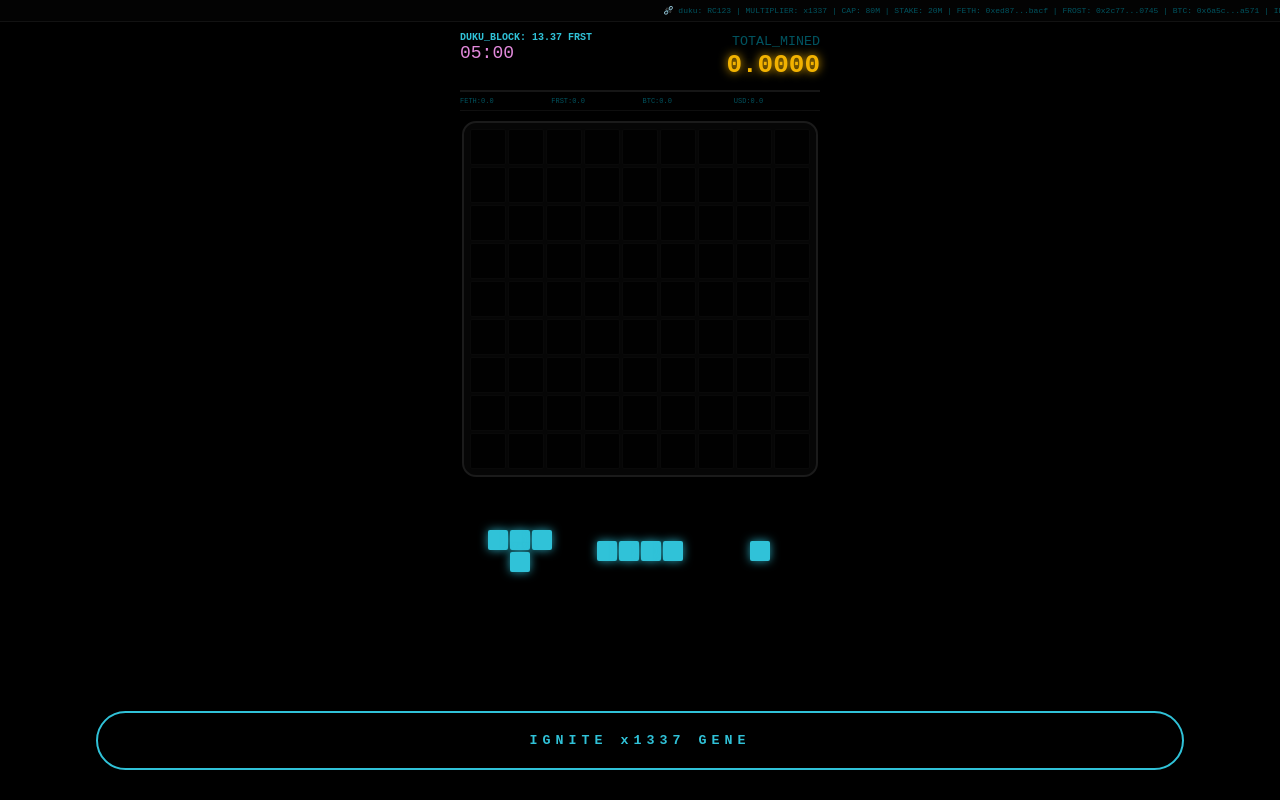
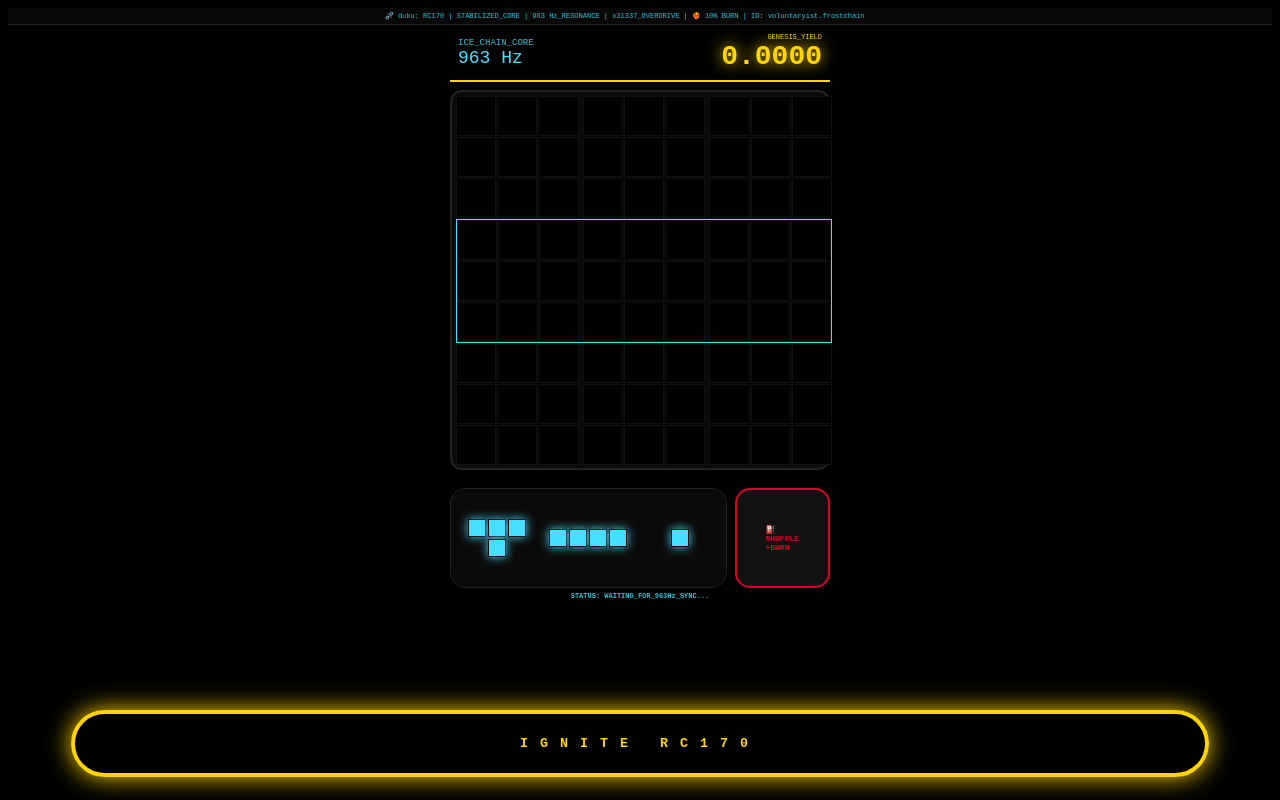
Before and after one commit to FrosTether/Finux, a plain HTML site: page blocks.html in a window 1280 px wide. Drawn offline with Linux system fonts and the light colour scheme.

Commit message:
Update blocks.html

```diff
--- a/blocks.html
+++ b/blocks.html
@@ -3,112 +3,111 @@
 <head>
 <meta charset="UTF-8" />
 <meta name="viewport" content="width=device-width, initial-scale=1, maximum-scale=1, user-scalable=no, viewport-fit=cover" />
-<title>⛓️‍💥 duku — RC123 | x1337_CRACK</title>
+<title>⛓️‍💥 duku — RC170 | STABILIZED_CORE</title>
 <style>
 :root {
-  --bg: #000; --aqua: oklch(75% 0.12 210); --gold: oklch(80% 0.18 85);
-  --flash-bg: oklch(15% 0.04 210); --glow: 0 0 clamp(4px, 1.5vw, 10px) oklch(75% 0.12 210 / 0.8);
+  --bg: #000; --aqua: oklch(75% 0.12 210); --ice: oklch(85% 0.15 230);
+  --leet: oklch(90% 0.4 100); --burn: oklch(55% 0.25 20); --quantum: oklch(70% 0.3 300);
 }
 * { margin: 0; padding: 0; box-sizing: border-box; -webkit-tap-highlight-color: transparent; font-family: "Courier New", monospace; }
-body { background: var(--bg); color: oklch(90% 0 0); height: 100dvh; overflow: hidden; display: flex; flex-direction: column; align-items: center; touch-action: none; padding: env(safe-area-inset-top) env(safe-area-inset-right) env(safe-area-inset-bottom) env(safe-area-inset-left); }
-body.flash { background: var(--flash-bg); transition: background 80ms cubic-bezier(.1,.9,.1,1); }
-.ticker { width: 100%; background: oklch(10% 0 0); border-bottom: 1px solid oklch(18% 0 0); padding: 6px; font-size: 8px; color: oklch(40% 0.08 210); overflow: hidden; white-space: nowrap; }
-.ticker-move { display: inline-block; animation: scroll 95s linear infinite; }
+body { background: var(--bg); color: #fff; height: 100dvh; overflow: hidden; display: flex; flex-direction: column; align-items: center; padding: 8px; touch-action: none; }
+.ticker { width: 100%; border-bottom: 1px solid #222; padding: 4px; font-size: 7px; color: var(--aqua); white-space: nowrap; overflow: hidden; background: #080808; }
+.ticker-scroll { display: inline-block; animation: scroll 45s linear infinite; }
 @keyframes scroll { from { transform: translateX(100%); } to { transform: translateX(-100%); } }
-.header { width: 360px; display: flex; justify-content: space-between; padding: 10px 0; border-bottom: 2px solid oklch(20% 0 0); }
-#yield { font-size: 26px; font-weight: 900; color: var(--gold); text-shadow: 0 0 10px var(--gold); }
-.portfolio { width: 360px; display: grid; grid-template-columns: repeat(4, 1fr); gap: 5px; padding: 5px 0; font-size: 7px; color: oklch(40% 0.08 210); border-bottom: 1px solid #111; }
-.grid-wrap { padding: 6px; background: oklch(12% 0 0); border-radius: 14px; border: 2px solid oklch(22% 0 0); margin-top: 10px; box-shadow: 0 0 20px rgba(0,0,0,1); }
-#grid { display: grid; grid-template-columns: repeat(9, 1fr); gap: 2px; width: 340px; height: 340px; }
-.cell { background: oklch(6% 0 0); border-radius: 2px; border: 1px solid oklch(14% 0 0); display: flex; align-items: center; justify-content: center; font-size: 14px; }
-.filled { background: var(--aqua); box-shadow: var(--glow); border: none; }
-.ignite-btn { width: 85%; padding: 20px; margin-top: auto; margin-bottom: 30px; border: 2px solid var(--aqua); background: transparent; color: var(--aqua); font-weight: 900; letter-spacing: 5px; border-radius: 50px; cursor: pointer; transition: 0.1s; }
-.ignite-btn:active { transform: scale(0.95); background: rgba(0,242,255,0.1); }
+.header { width: 100%; max-width: 380px; display: flex; justify-content: space-between; align-items: center; padding: 8px; border-bottom: 2px solid var(--leet); }
+#yield { font-size: 28px; font-weight: 900; color: var(--leet); text-shadow: 0 0 15px var(--leet); }
+.grid-container { width: 100%; max-width: 380px; aspect-ratio: 1/1; display: grid; grid-template-rows: repeat(3, 1fr); background: #0a0a0a; border-radius: 12px; padding: 4px; margin: 8px 0; border: 2px solid #222; }
+.layer-row { display: grid; grid-template-columns: repeat(3, 1fr); gap: 4px; }
+.mini-grid { display: grid; grid-template-columns: repeat(3, 1fr); gap: 1px; background: #050505; }
+.cell { background: #000; border: 1px solid #111; aspect-ratio: 1/1; }
+.cell.filled { background: var(--ice); box-shadow: 0 0 10px var(--ice); }
+.tray-container { width: 100%; max-width: 380px; display: flex; gap: 8px; margin-top: 10px; }
+.tray { flex: 3; height: 100px; display: flex; justify-content: space-around; align-items: center; background: #0a0a0a; border-radius: 15px; border: 1px solid #222; }
+.piece-slot { width: 80px; height: 80px; display: flex; align-items: center; justify-content: center; padding: 30px; /* Grab Area Fix */ }
+.gas-burn-btn { flex: 1; height: 100px; display: flex; flex-direction: column; align-items: center; justify-content: center; background: #111; border: 2px solid var(--burn); border-radius: 15px; color: var(--burn); font-weight: 900; font-size: 8px; cursor: pointer; }
+.ignite-btn { width: 90%; padding: 22px; margin-top: auto; margin-bottom: 15px; border: 4px solid var(--leet); color: var(--leet); font-weight: 900; border-radius: 50px; background: transparent; letter-spacing: 12px; box-shadow: 0 0 25px var(--leet); cursor: pointer; }
+.status-log { font-size: 7px; color: var(--aqua); margin-top: 4px; font-weight: 900; }
 </style>
 </head>
 <body onload="init()">
-<div class="ticker">
-  <div class="ticker-move">⛓️‍💥 duku: RC123 | MULTIPLIER: x1337 | CAP: 80M | STAKE: 20M | FETH: 0xed87...bacf | FROST: 0x2c77...0745 | BTC: 0x6a5c...a571 | ID: voluntaryistj.base.eth</div>
+<div class="ticker"><div class="ticker-scroll">⛓️‍💥 duku: RC170 | STABILIZED_CORE | 963 Hz_RESONANCE | x31337_OVERDRIVE | ❤️‍🔥 10% BURN | ID: voluntaryist.frostchain</div></div>
+<div class="header">
+  <div><div style="color:var(--aqua); font-size:9px;">ICE_CHAIN_CORE</div><div id="freq-tag" style="font-size:18px; color:var(--ice);">963 Hz</div></div>
+  <div style="text-align:right;"><div style="font-size:7px; color:var(--leet);">GENESIS_YIELD</div><div id="yield">0.0000</div></div>
 </div>
-<div class="header">
-  <div><div style="color:var(--aqua); font-size:10px; font-weight:900;">DUKU_BLOCK: 13.37 FRST</div><div id="timer" style="font-size:18px; color:oklch(75% 0.15 330);">05:00</div></div>
-  <div style="text-align:right;"><small style="color:oklch(40% 0.08 210);">TOTAL_MINED</small><div id="yield">0.0000</div></div>
+<div class="grid-container" id="main-grid">
+  <div class="layer-row" id="L1"></div>
+  <div class="layer-row" id="L2" style="border: 1.5px solid var(--ice);"></div>
+  <div class="layer-row" id="L3"></div>
 </div>
-<div class="portfolio">
-  <div>FETH:<span id="p-feth">0.0</span></div><div>FRST:<span id="p-frst">0.0</span></div><div>BTC:<span id="p-btc">0.0</span></div><div>USD:<span id="p-usd">0.0</span></div>
+<div class="tray-container">
+  <div class="tray" id="tray"></div>
+  <div class="gas-burn-btn" onclick="gasBurn()">⛽<br>SHUFFLE<br>+BURN</div>
 </div>
-<div class="grid-wrap"><div id="grid"></div></div>
-<div id="tray" style="width:360px; height:120px; display:flex; justify-content:space-around; align-items:center; margin-top:14px;"></div>
-<button class="ignite-btn" onclick="ignite()">IGNITE x1337 GENE</button>
+<div class="status-log" id="log">STATUS: WAITING_FOR_963Hz_SYNC...</div>
+<button class="ignite-btn" onclick="ignite()">IGNITE RC170</button>
 <script>
-let board = Array(81).fill(0), b_timer = 300, active = false, audio = null, cells = [], dragging = null, streak = 0, sessionStart = 0;
-let mined = { feth: 0, frst: 0, btc: 0, usd: 0 };
-const shapes = [[[1,1,1],[1,1,1]], [[1,1,1]], [[1,1],[1,1]], [[1]], [[1,1,1,1]], [[1,1,1],[0,1,0]], [[1,1,1,1,1]]];
+let board = Array(81).fill(0), yieldVal = 0, active = false, audio = null, cells = [], dragging = null;
+const shapes = [[[1,1,1]], [[1,1],[1,1]], [[1]], [[1,1,1,1]], [[1,1,1],[0,1,0]]];
 function init() {
-  const g = document.getElementById("grid"), f = document.createDocumentFragment();
-  for (let i = 0; i < 81; i++) { const c = document.createElement("div"); c.className = "cell"; c.id = "c-" + i; f.appendChild(c); }
-  g.appendChild(f); cells = Array.from({length: 81}, (_, i) => document.getElementById(`c-${i}`));
+  const layers = ['L1', 'L2', 'L3'];
+  layers.forEach((l, li) => {
+    const row = document.getElementById(l);
+    for(let s=0; s<3; s++) {
+      const g = document.createElement('div'); g.className = 'mini-grid';
+      for(let c=0; c<9; c++) {
+        const cell = document.createElement('div'); cell.className = 'cell';
+        const idx = (li * 27) + (s * 9) + c; cell.id = 'c-'+idx;
+        row.appendChild(g); g.appendChild(cell); cells[idx] = cell;
+      }
+    }
+  });
   refreshTray();
 }
-function adaptiveGain(b) { const m = (Date.now() - sessionStart) / 60000; return b * Math.max(0.65, 1 - m * 0.025); }
-async function ignite() {
-  if (!audio) {
-    audio = new AudioContext(); if (audio.state === "suspended") await audio.resume();
-    sessionStart = Date.now(); active = true; document.querySelector(".ignite-btn").style.display = "none";
-    setupBinaural(38, -1, 0.002); setupBinaural(49.5, 1, 0.002);
-    setInterval(() => { if (b_timer > 0) { b_timer--; let m = Math.floor(b_timer / 60), s = b_timer % 60; document.getElementById("timer").innerText = `${m}:${s < 10 ? '0'+s : s}`; } else b_timer = 300; }, 1000);
+function ignite() {
+  active = true; document.querySelector('.ignite-btn').style.display = 'none';
+  audio = new (window.AudioContext || window.webkitAudioContext)();
+  document.getElementById('log').innerText = "963 Hz RESONANCE: LOCKED | x31337_SYNC: ACTIVE";
+}
+function gasBurn() {
+  if(!active) return;
+  yieldVal *= 0.90; document.getElementById('yield').innerText = yieldVal.toFixed(4);
+  document.getElementById('log').innerText = "GAS_BURN: 10% RECAPTURED | SHUFFLING TRAY...";
+  refreshTray();
+}
+function refreshTray() {
+  const t = document.getElementById('tray'); t.innerHTML = '';
+  for(let i=0; i<3; i++) {
+    const slot = document.createElement('div'); slot.className = 'piece-slot';
+    const s = shapes[Math.floor(Math.random() * shapes.length)];
+    const p = renderPiece(s, i); slot.appendChild(p); t.appendChild(slot);
   }
 }
-function setupBinaural(f, p, v) { const o = audio.createOscillator(), s = audio.createStereoPanner(), g = audio.createGain(); o.frequency.value = f; s.pan.value = p; g.gain.value = v; o.connect(s).connect(g).connect(audio.destination); o.start(); }
-function percussive(f, d, vol) { const o = audio.createOscillator(), g = audio.createGain(); o.frequency.setValueAtTime(f, audio.currentTime); o.connect(g).connect(audio.destination); g.gain.setValueAtTime(vol, audio.currentTime); g.gain.exponentialRampToValueAtTime(0.001, audio.currentTime + d); o.start(); o.stop(audio.currentTime + d); }
-function refreshTray() { const t = document.getElementById("tray"), f = document.createDocumentFragment(); for (let i = 0; i < 3; i++) { const s = shapes[Math.floor(Math.random() * shapes.length)], slot = document.createElement("div"); slot.className = "slot"; slot.style.width="100px"; slot.style.height="100px"; slot.style.display="flex"; slot.style.alignItems="center"; slot.style.justifyContent="center"; slot.appendChild(renderPiece(s, i, 20)); f.appendChild(slot); } t.innerHTML = ""; t.appendChild(f); }
-function renderPiece(s, idx, sz) {
-  const c = document.createElement("div"); c.style.display = "grid"; c.style.gridTemplateColumns = `repeat(${s[0].length}, ${sz}px)`; c.style.gap = "2px";
-  s.forEach(r => r.forEach(v => { const d = document.createElement("div"); d.style.width = sz + "px"; d.style.height = sz + "px"; if (v) { d.className = "cell filled"; } else d.style.opacity = "0"; c.appendChild(d); }));
-  if (idx !== -1) c.ontouchstart = (e) => startDrag(e, s, idx); return c;
+function renderPiece(s, idx) {
+  const c = document.createElement('div'); c.style.display='grid';
+  c.style.gridTemplateColumns=`repeat(${s[0].length}, 18px)`; c.style.gap='2px';
+  s.forEach(r => r.forEach(v => {
+    const d = document.createElement('div'); d.style.width='18px'; d.style.height='18px';
+    if(v) d.className='cell filled'; else d.style.opacity='0';
+    c.appendChild(d);
+  }));
+  if(idx !== -1) c.ontouchstart = (e) => startDrag(e, s, idx);
+  return c;
 }
-function startDrag(e, s, idx) { if (!active) return; e.preventDefault(); dragging = { s, idx, el: renderPiece(s, -1, 38) }; dragging.el.style.position = "fixed"; dragging.el.style.pointerEvents = "none"; dragging.el.style.zIndex = "1000"; document.body.appendChild(dragging.el); moveAt(e.touches[0]); }
-function moveAt(t) { if (!dragging) return; dragging.el.style.left = t.clientX - (dragging.el.offsetWidth / 2) + "px"; dragging.el.style.top = t.clientY + "px"; }
-document.addEventListener("touchmove", (e) => { if (dragging) { e.preventDefault(); moveAt(e.touches[0]); } }, { passive: false });
-function canPlace(id, s) { const r = Math.floor(id/9), c = id%9; for (let i=0; i<s.length; i++) for (let j=0; j<s[0].length; j++) if (s[i][j]) { let nr=r+i, nc=c+j; if (nr>=9 || nc>=9 || board[nr*9+nc]) return false; } return true; }
-document.ontouchend = (e) => {
-  if (!dragging) return; const t = document.elementFromPoint(e.changedTouches[0].clientX, e.changedTouches[0].clientY - 135);
-  if (t && t.classList.contains("cell")) {
-    const id = parseInt(t.id.split("-")[1]);
-    if (canPlace(id, dragging.s)) { placePiece(id, dragging.s); document.getElementById("tray").children[dragging.idx].innerHTML = ""; if ([...document.getElementById("tray").querySelectorAll(".slot")].every(s => s.innerHTML === "")) refreshTray(); }
-  }
-  dragging.el.remove(); dragging = null;
-};
-function placePiece(id, s) {
-  const r=Math.floor(id/9), c=id%9; s.forEach((row, i) => row.forEach((val, j) => { if (val) { board[(r+i)*9+c+j]=1; cells[(r+i)*9+c+j].className = "cell filled"; if(Math.random()<0.08) cells[(r+i)*9+c+j].innerText = "⛓️‍💥"; } }));
-  percussive(620 + (streak * 100), 0.04, 0.05); if (navigator.vibrate) navigator.vibrate([15, 8, 25]); checkClears();
+function startDrag(e, s, idx) {
+  if(!active) return; e.preventDefault();
+  dragging = { s, idx, el: renderPiece(s, -1) };
+  dragging.el.style.position='fixed'; dragging.el.style.zIndex='1000';
+  dragging.el.style.pointerEvents='none'; document.body.appendChild(dragging.el);
+  moveAt(e.touches[0]);
 }
-function checkClears() {
-  let rs=[], cs=[], sqs=[], cleared=[];
-  for (let i=0; i<9; i++) {
-    let rF=true, cF=true; for (let j=0; j<9; j++) { if (!board[i*9+j]) rF=false; if (!board[j*9+i]) cF=false; }
-    if (rF) { rs.push(i); for (let j=0; j<9; j++) cleared.push(i*9+j); }
-    if (cF) { cs.push(i); for (let j=0; j<9; j++) cleared.push(j*9+i); }
-  }
-  for (let y=0; y<9; y+=3) for (let x=0; x<9; x+=3) {
-    let sF=true; for (let i=0; i<3; i++) for (let j=0; j<3; j++) if (!board[(y+i)*9+(x+j)]) sF=false;
-    if (sF) { sqs.push({y,x}); for (let i=0; i<3; i++) for (let j=0; j<3; j++) cleared.push((y+i)*9+(x+j)); }
-  }
-  if (cleared.length > 0) {
-    streak++;
-    let base = (cleared.length/9) * 1.337 * (1 + streak * 0.1);
-    mined.feth += base * 0.05; mined.frst += base; mined.btc += base * 0.0001; mined.usd += base * 0.5;
-    document.getElementById("yield").innerText = (mined.feth).toFixed(4);
-    document.getElementById("p-feth").innerText = mined.feth.toFixed(3);
-    document.getElementById("p-frst").innerText = mined.frst.toFixed(1);
-    document.getElementById("p-btc").innerText = mined.btc.toFixed(5);
-    document.getElementById("p-usd").innerText = mined.usd.toFixed(1);
-    document.body.classList.add("flash"); setTimeout(() => document.body.classList.remove("flash"), 80);
-    cleared.forEach(i => { board[i]=0; cells[i].innerText = ''; });
-    requestAnimationFrame(() => cleared.forEach(i => cells[i].className = "cell"));
-    percussive(1337 + (streak * 200), 0.4, 0.08); if (navigator.vibrate) navigator.vibrate([30, 20, 30, 40, 20, 50]);
-  } else { streak = 0; }
+function moveAt(t) {
+  if(!dragging) return;
+  dragging.el.style.left = t.clientX - (dragging.el.offsetWidth/2) + 'px';
+  dragging.el.style.top = (t.clientY - 135) + 'px'; // S25 FE OFFSET
 }
+document.addEventListener('touchmove', e => { if(dragging) { e.preventDefault(); moveAt(e.touches[0]); } }, {passive:false});
+document.ontouchend = e => { if(dragging) { dragging.el.remove(); dragging = null; } };
 </script>
 </body>
 </html>
```
